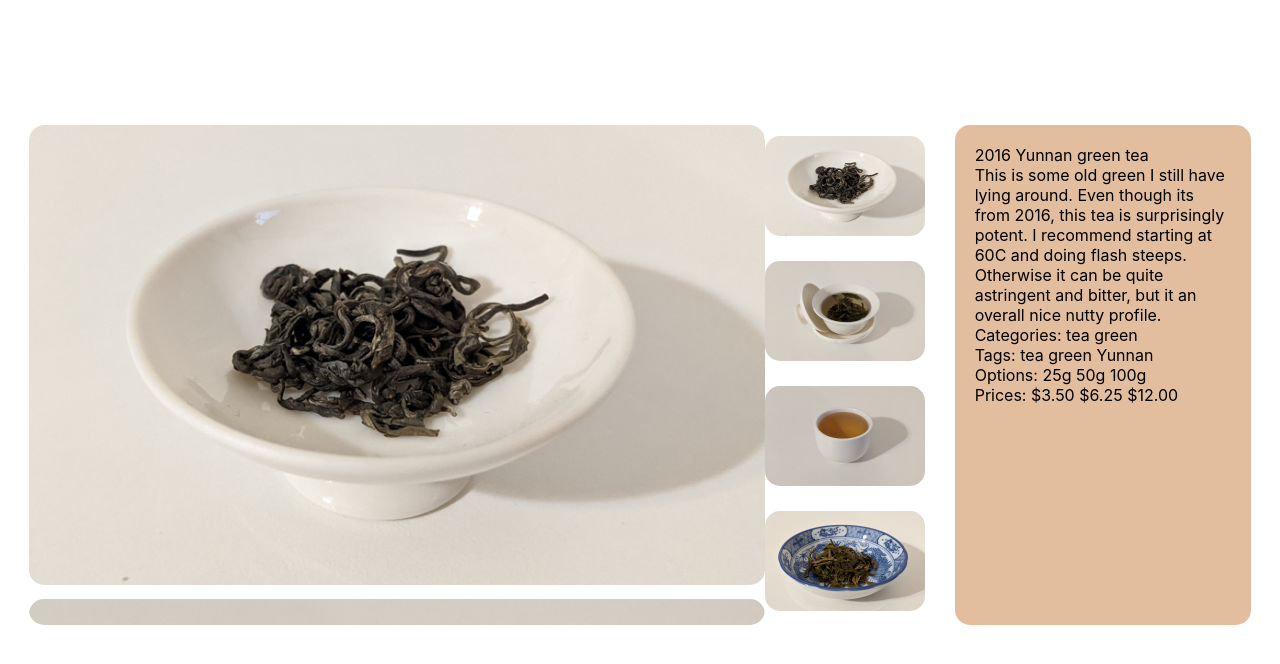
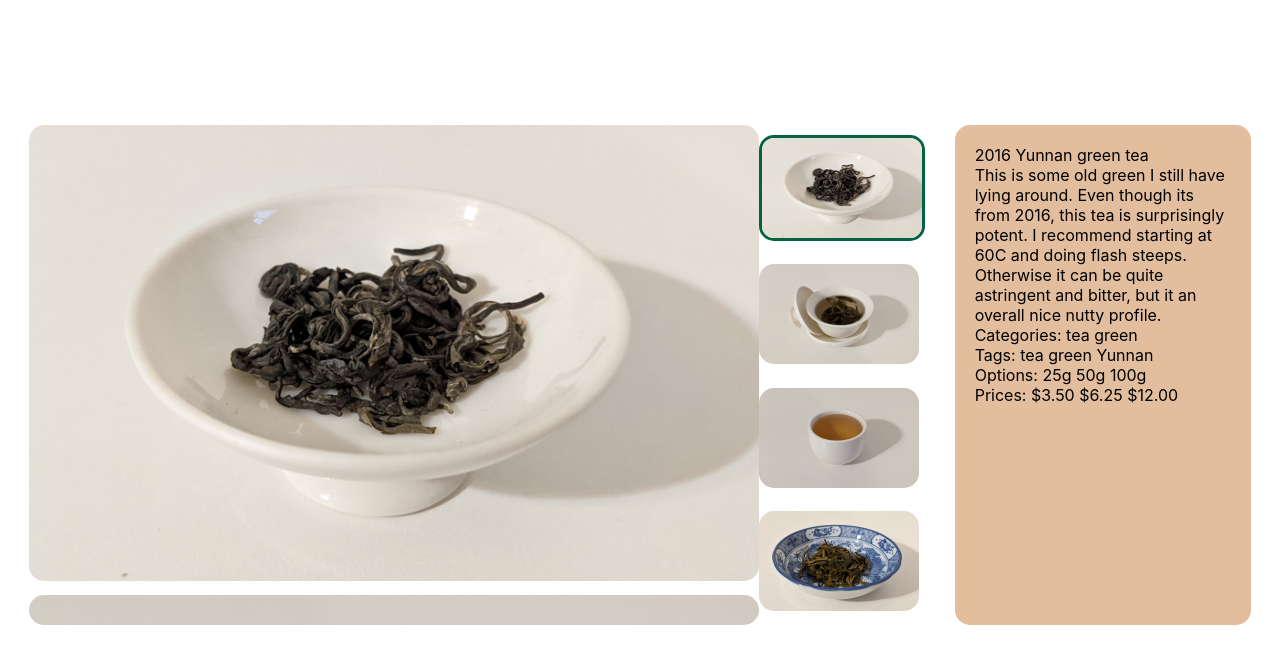
Before and after one commit to Ai-Yukino/react-project-draft, a React (Vite) app in the folder tea/: page /2016-Yunnan-green-tea in a window 1280 px wide. Shown: the top 664 px of the page. Built offline with nearby package versions, Linux system fonts and the light colour scheme.

Commit message:
🐛 History stack still keeps track of # history

```diff
--- a/tea/src/index.css
+++ b/tea/src/index.css
@@ -137,7 +137,7 @@ code {
 }
 
 /* 🍂Border🍃 */
-.border {
+.border-green-bamboo {
   /* https://en.wikipedia.org/wiki/Traditional_colors_of_Japan */
   border: 3px solid #006442;
 }
--- a/tea/src/routes/ProductPage.jsx
+++ b/tea/src/routes/ProductPage.jsx
@@ -59,6 +59,8 @@ import { useParams } from "react-router-dom";
 // }
 
 function ProductImages({ images }) {
+  const [selectedImage, setSelectedImage] = useState("image-1");
+
   return (
     // 🍂Featured image calculations🍃
     <div className={"flex" + " space-evenly" + " w-70vw"}>
@@ -90,9 +92,17 @@ function ProductImages({ images }) {
       <div className={"flex" + " column" + " space-around"}>
         {images.map((image) => {
           return (
-            <a href={"#" + image.hash}>
+            <a
+              href={"#" + image.hash}
+              onClick={(e) => {
+                setSelectedImage(image.hash);
+              }}
+            >
               <img
-                className={" br-15px"}
+                className={
+                  " br-15px" +
+                  (image.hash === selectedImage ? " border-green-bamboo" : "")
+                }
                 src={image.url + "-20percent.png"}
                 alt={image.alt}
               />
@@ -216,8 +226,6 @@ function ProductInfo({
 export default function ProductPage() {
   let params = useParams();
 
-  console.log(document.links);
-
   const [product, setProduct] = useState({
     id: 0,
     name: "",
```
Also changed, not shown: 1 other file (tests, documents, lock files or other folders).
